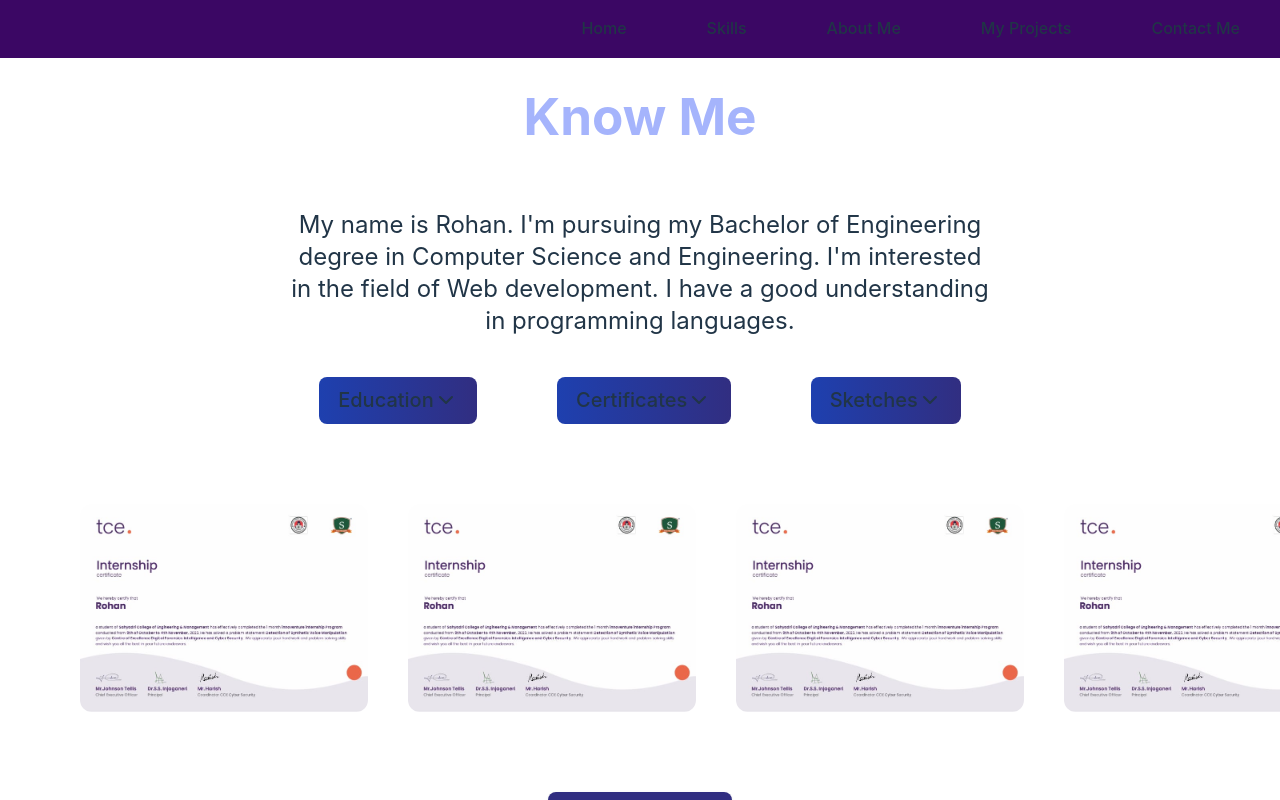
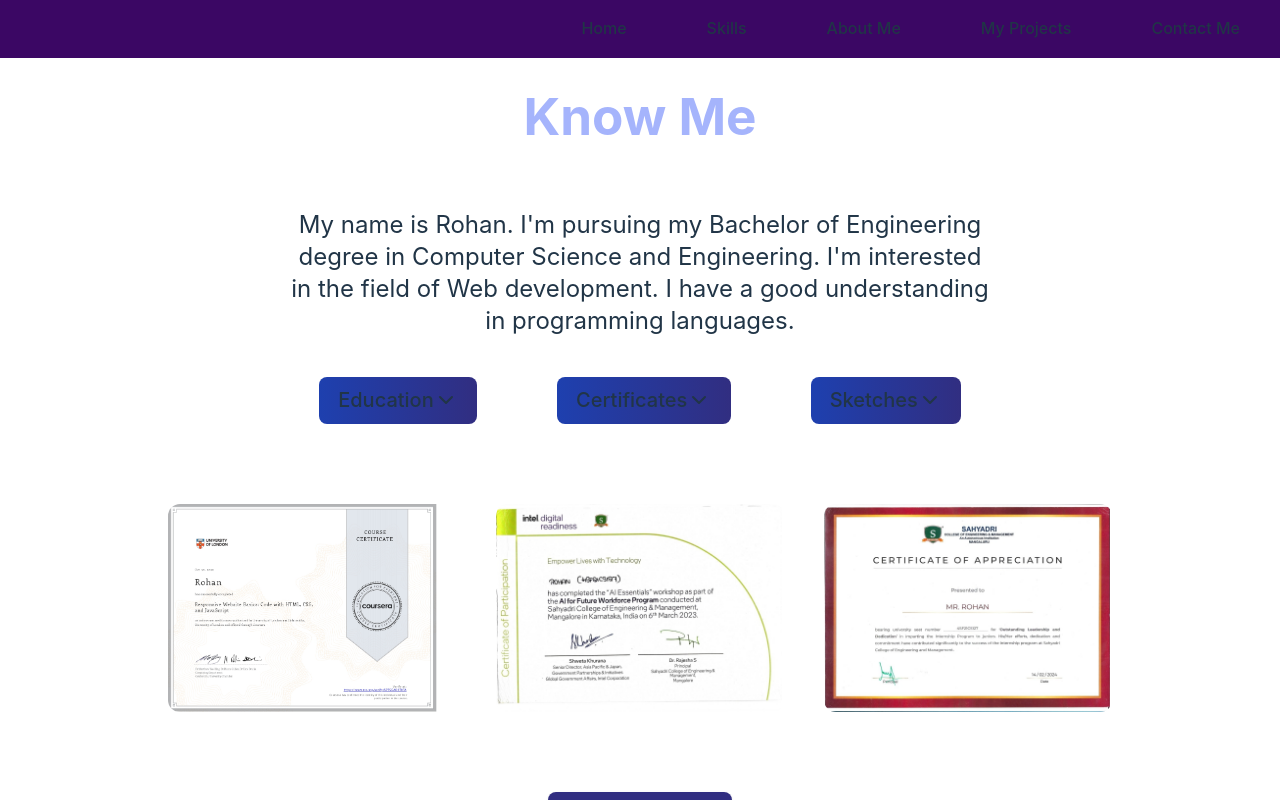
Before and after one commit to rohancs127/rohan-portfolio, a React (Vite) app: page / in a window 1280 px wide. Both pictures are taken after a click on the element "Certificates". Shown: the part 1824-2624 px from the top of the page. Built offline with nearby package versions, Linux system fonts and the light colour scheme.

Commit message:
add necessary certificates and other fixes

```diff
--- a/src/Components/CertificateCard.jsx
+++ b/src/Components/CertificateCard.jsx
@@ -1,11 +1,11 @@
 import React from "react";
 
-function CertificateCard() {
+function CertificateCard({certificateImage, certificateName}) {
   return (
-    <div className="h-52 w-72 rounded-xl overflow-hidden flex-shrink-0">
-      <img src="images/demo-certificate.jpeg" className="h-52" />
-      <div className=" opacity-0 hover:opacity-80 duration-200 relative bottom-52 text-gray-100 bg-indigo-400 bg w-full h-full flex-col pt-10 transform">
-        <h1 className="text-lg font-bold">Certificate</h1>
+    <div className="h-52 w-72 rounded-xl overflow-hidden flex-shrink-0 bg-white">
+      <img src={certificateImage} className="h-52" />
+      <div className=" opacity-0 hover:opacity-80 duration-200 relative bottom-52 text-white bg-indigo-400 bg w-full h-full flex-col pt-10 p-11 transform">
+        <h1 className="text-lg font-bold">{certificateName}</h1>
       </div>
     </div>
   );
--- a/src/Components/CertificatesSection.jsx
+++ b/src/Components/CertificatesSection.jsx
@@ -3,17 +3,10 @@ import CertificateCard from "./CertificateCard";
 
 function CertificatesSection() {
   return (
-    <div className="flex gap-10 items-center justify-start my-20 overflow-x-auto scrollbar-hide px-20 ">
-      <CertificateCard />
-      <CertificateCard />
-      <CertificateCard />
-      <CertificateCard />
-      <CertificateCard />
-      <CertificateCard />
-      <CertificateCard />
-      <CertificateCard />
-      <CertificateCard />
-      <CertificateCard />
+    <div className="flex gap-10 items-center justify-center my-20 overflow-x-auto scrollbar-hide px-20 ">
+      <CertificateCard certificateImage="src/assets/Certificates/Certificate1.jpg" certificateName="Responsive Website Basics: Code With HTML, CSS and Javascript by University Of London" />
+      <CertificateCard certificateImage="src/assets/Certificates/Certificate2.jpg" certificateName="AI for Future Workforce Program by Intel Corporation"/>
+      <CertificateCard certificateImage="src/assets/Certificates/Certificate3.jpg" certificateName="Outstanding Leadership and Dedication by Sahyadri College of Engineering and Management"/>
     </div>
   );
 }
--- a/src/Pages/Project.jsx
+++ b/src/Pages/Project.jsx
@@ -22,6 +22,10 @@ function Project() {
           projectName="Certificate Generator"
           projectLink="https://github.com/rohancs127/Certificate-generator"
         />
+        <ProjectCard
+          projectName="Zomato Clone Website"
+          projectLink="https://github.com/rohancs127/Zomato-clone-website.git"
+        />
       </div>
     </div>
   );
```
